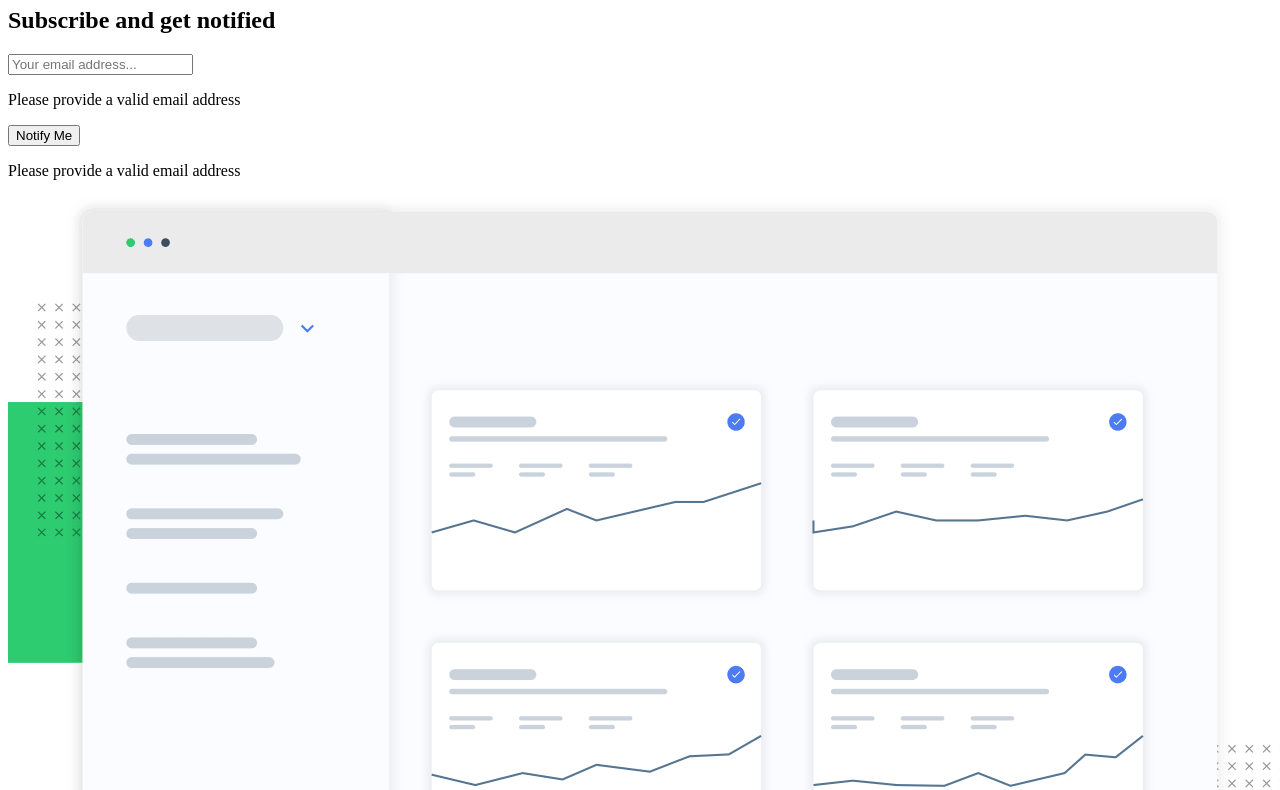
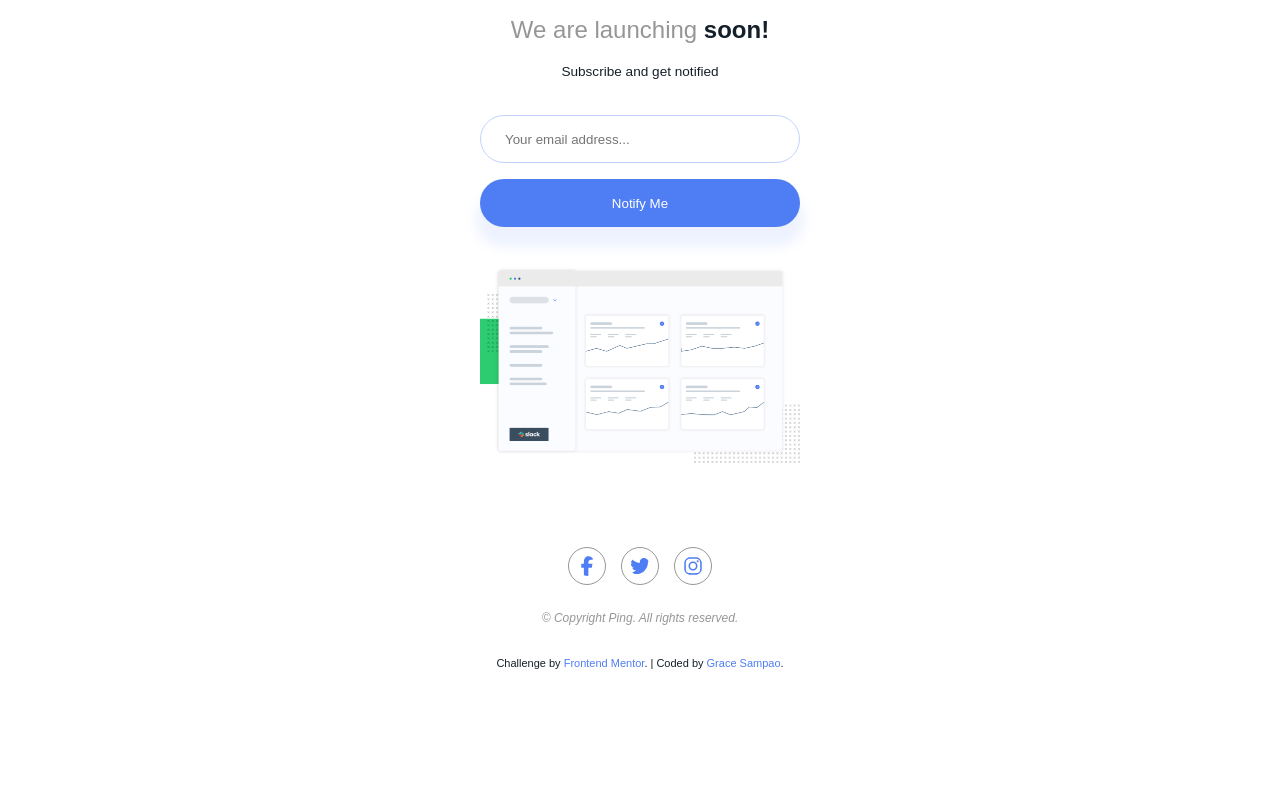
Before and after one commit to grace-sampao/Frontend-Mentor---Ping-Single-Column-Coming-Soon-Page, a plain HTML site: page index.html in a window 1280 px wide. Shown: the part 111-901 px from the top of the page. After the commit the page ends 800 px from the top, so only its background shows below. Drawn offline with Linux system fonts and the light colour scheme.

Commit message:
Updated files.

```diff
--- a/index.html
+++ b/index.html
@@ -7,22 +7,28 @@
   <link rel="icon" type="image/png" sizes="32x32" href="./images/favicon-32x32.png">
   <link rel="stylesheet" href="style.css">
 
+  <style>
+    @import url('https://fonts.googleapis.com/css2?family=Libre+Franklin:ital,wght@0,300;1,300&display=swap');
+    @import url('https://fonts.googleapis.com/css2?family=Libre+Franklin:ital,wght@0,600;1,600&display=swap');
+    @import url('https://fonts.googleapis.com/css2?family=Libre+Franklin:ital,wght@0,700;1,700&display=swap');
+  </style>
+
   <title>Frontend Mentor | Ping coming soon page</title>
 </head>
 <body>
   <header>
-    <img src="./images/logo.svg" alt="logo" width="86" height="26">
+    <img src="./images/logo.svg" alt="logo">
   </header>
 
   <main>
-    <h1>
-      <span>We are launching</span> soon!
-    </h1>
+    <p id="headline" class="libre-franklin-bold">
+      <span class="libre-franklin-light">We are launching</span> soon!
+    </p>
 
-    <h2>Subscribe and get notified</h2>
+    <p id="message" class="libre-franklin-light">Subscribe and get notified</p>
 
     <form autocomplete="off">
-      <input type="email" placeholder="Your email address...">
+      <input type="email" placeholder="Your email address..." class="libre-franklin-light">
       <p class="mobile-error-state">Please provide a valid email address</p>
       <input type="submit" value="Notify Me">
     </form>
@@ -33,7 +39,15 @@
   </main>
 
     <footer>
-      <p>&copy; Copyright Ping. All rights reserved.</p>
+      <section class="social-media-icons">
+        <svg xmlns="http://www.w3.org/2000/svg" viewBox="0 0 320 512"><!--!Font Awesome Free v7.2.0 by @fontawesome - https://fontawesome.com License - https://fontawesome.com/license/free Copyright 2026 Fonticons, Inc.--><path d="M80 299.3l0 212.7 116 0 0-212.7 86.5 0 18-97.8-104.5 0 0-34.6c0-51.7 20.3-71.5 72.7-71.5 16.3 0 29.4 .4 37 1.2l0-88.7C291.4 4 256.4 0 236.2 0 129.3 0 80 50.5 80 159.4l0 42.1-66 0 0 97.8 66 0z" fill="hsl(223, 87%, 63%)"/></svg>
+
+        <svg xmlns="http://www.w3.org/2000/svg" viewBox="0 0 512 512"><!--!Font Awesome Free v7.2.0 by @fontawesome - https://fontawesome.com License - https://fontawesome.com/license/free Copyright 2026 Fonticons, Inc.--><path d="M459.4 151.7c.3 4.5 .3 9.1 .3 13.6 0 138.7-105.6 298.6-298.6 298.6-59.5 0-114.7-17.2-161.1-47.1 8.4 1 16.6 1.3 25.3 1.3 49.1 0 94.2-16.6 130.3-44.8-46.1-1-84.8-31.2-98.1-72.8 6.5 1 13 1.6 19.8 1.6 9.4 0 18.8-1.3 27.6-3.6-48.1-9.7-84.1-52-84.1-103l0-1.3c14 7.8 30.2 12.7 47.4 13.3-28.3-18.8-46.8-51-46.8-87.4 0-19.5 5.2-37.4 14.3-53 51.7 63.7 129.3 105.3 216.4 109.8-1.6-7.8-2.6-15.9-2.6-24 0-57.8 46.8-104.9 104.9-104.9 30.2 0 57.5 12.7 76.7 33.1 23.7-4.5 46.5-13.3 66.6-25.3-7.8 24.4-24.4 44.8-46.1 57.8 21.1-2.3 41.6-8.1 60.4-16.2-14.3 20.8-32.2 39.3-52.6 54.3z" fill="hsl(223, 87%, 63%)"/></svg>
+
+        <svg xmlns="http://www.w3.org/2000/svg" viewBox="0 0 448 512"><!--!Font Awesome Free v7.2.0 by @fontawesome - https://fontawesome.com License - https://fontawesome.com/license/free Copyright 2026 Fonticons, Inc.--><path d="M224.3 141a115 115 0 1 0 -.6 230 115 115 0 1 0 .6-230zm-.6 40.4a74.6 74.6 0 1 1 .6 149.2 74.6 74.6 0 1 1 -.6-149.2zm93.4-45.1a26.8 26.8 0 1 1 53.6 0 26.8 26.8 0 1 1 -53.6 0zm129.7 27.2c-1.7-35.9-9.9-67.7-36.2-93.9-26.2-26.2-58-34.4-93.9-36.2-37-2.1-147.9-2.1-184.9 0-35.8 1.7-67.6 9.9-93.9 36.1s-34.4 58-36.2 93.9c-2.1 37-2.1 147.9 0 184.9 1.7 35.9 9.9 67.7 36.2 93.9s58 34.4 93.9 36.2c37 2.1 147.9 2.1 184.9 0 35.9-1.7 67.7-9.9 93.9-36.2 26.2-26.2 34.4-58 36.2-93.9 2.1-37 2.1-147.8 0-184.8zM399 388c-7.8 19.6-22.9 34.7-42.6 42.6-29.5 11.7-99.5 9-132.1 9s-102.7 2.6-132.1-9c-19.6-7.8-34.7-22.9-42.6-42.6-11.7-29.5-9-99.5-9-132.1s-2.6-102.7 9-132.1c7.8-19.6 22.9-34.7 42.6-42.6 29.5-11.7 99.5-9 132.1-9s102.7-2.6 132.1 9c19.6 7.8 34.7 22.9 42.6 42.6 11.7 29.5 9 99.5 9 132.1s2.7 102.7-9 132.1z" fill="hsl(223, 87%, 63%)"/></svg>
+      </section>
+
+      <p class="copyright">&copy; Copyright Ping. All rights reserved.</p>
 
       <section class="attribution">
         <p>
--- a/style.css
+++ b/style.css
@@ -1,8 +1,159 @@
+:root {
+  --blue-500: hsl(223, 87%, 63%);
+  --blue-200: hsl(223, 100%, 88%);
+  --red-400: hsl(354, 100%, 66%);
+  --gray-400: hsl(0, 0%, 59%);
+  --blue-950: hsl(209, 33%, 12%);
+}
+
+* {
+  font-family: "Libre-Franklin", sans-serif;
+  font-optical-sizing: auto;
+  font-style: normal;
+  margin: 0;
+  box-sizing: border-box;
+}
+
+html {
+  font-size: 16px;
+}
+
+.libre-franklin-light {
+  font-weight: 300;
+  color: var(--gray-400);
+}
+
+.libre-franklin-semibold {
+  font-weight: 600;
+}
+
+.libre-franklin-bold {
+  font-weight: 700;
+}
+
 .attribution {
   font-size: 0.6875rem;
   text-align: center;
+  color: var(--blue-950);
 }
 
-.attribution a {
-  color: hsl(228, 45%, 44%);
+.attribution a, .attribution a:visited {
+  color: var(--blue-500);
+  text-decoration: none;
 }
+
+/* Mobile */
+@media only screen and (min-width: 320px) and (max-width: 1439px) {
+  html {
+    display: flex;
+    width: 100%;
+  }
+
+  body {
+    width: 20rem;
+    margin: auto;
+    margin-top: 4rem;
+  }
+
+  header {
+    display: flex;
+    justify-content: center;
+  }
+
+  header > img {
+    height: 1.2rem;
+  }
+
+  main {
+    margin-top: 2.75rem;
+    margin-bottom: 5rem;
+  }
+
+  #headline {
+    font-size: 1.5rem;
+    text-align: center;
+    margin-bottom: 1.25rem;
+    color: var(--blue-950);
+  }
+
+  #message {
+    text-align: center;
+    font-size: 0.85rem;
+    color: var(--blue-950);
+    margin-bottom: 2.25rem;
+  }
+
+  form {
+    width: 100%;
+    display: flex;
+    flex-direction: column;
+  }
+
+  input[type="email"] {
+    height: 3rem;
+    border-radius: 2rem;
+    border-color: var(--blue-200);
+    border-width: thin;
+    border-style: solid;
+    padding-left: 1.5rem;
+    margin-bottom: 1rem;
+  }
+
+  .mobile-error-state {
+    color: var(--red-400);
+    text-align: center;
+    font-size: 0.75rem;
+    margin-bottom: 2rem;
+    font-style: italic;
+    display: none;
+  }
+
+  input[type="submit"] {
+    height: 3rem;
+    border-radius: 2rem;
+    border:none;
+    background-color: var(--blue-500);
+    color: white;
+    margin-bottom: 2.5rem;
+    box-shadow: 0rem 1rem 0.75rem 0.25rem hsla(223, 87%, 63%, 0.1);
+  }
+
+  .desktop-error-state {
+    display: none;
+  }
+
+  img[alt="dashboard-illustration"]{
+    object-fit: cover;
+    width: 100%;
+  }
+
+  .social-media-icons {
+    width: 50%;
+    height: 2rem;
+    margin: auto;
+    display: grid;
+    grid-template-columns: auto auto auto;
+    margin-bottom: 2rem;
+  }
+
+  .social-media-icons > svg {
+    width: 1.25rem;
+    height: 1.25rem;
+    justify-self: center;
+    align-self: center;
+    border-style: solid;
+    box-sizing: content-box;
+    padding: 0.5rem;
+    border-radius: 2rem;
+    border-color: var(--gray-400);
+    border-width: 0.01rem;
+  }
+
+  .copyright {
+    text-align: center;
+    font-size: 0.75rem;
+    color: var(--gray-400);
+    font-style: italic;
+    margin-bottom: 2rem;
+  }
+}
```
